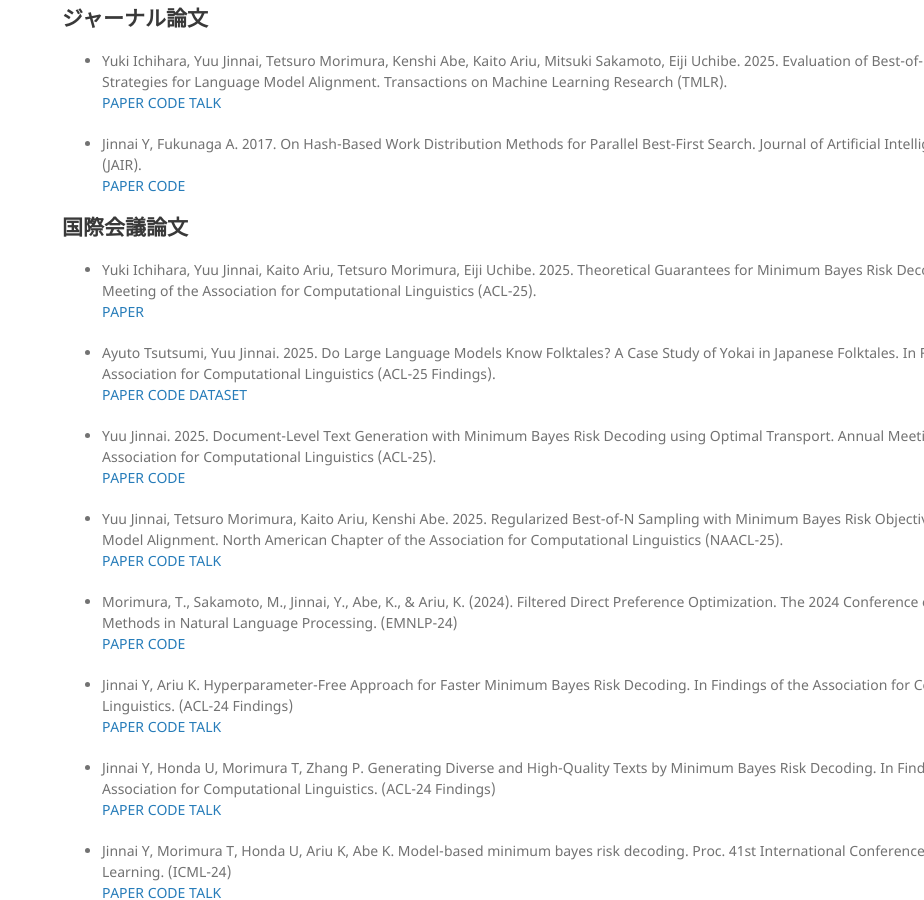
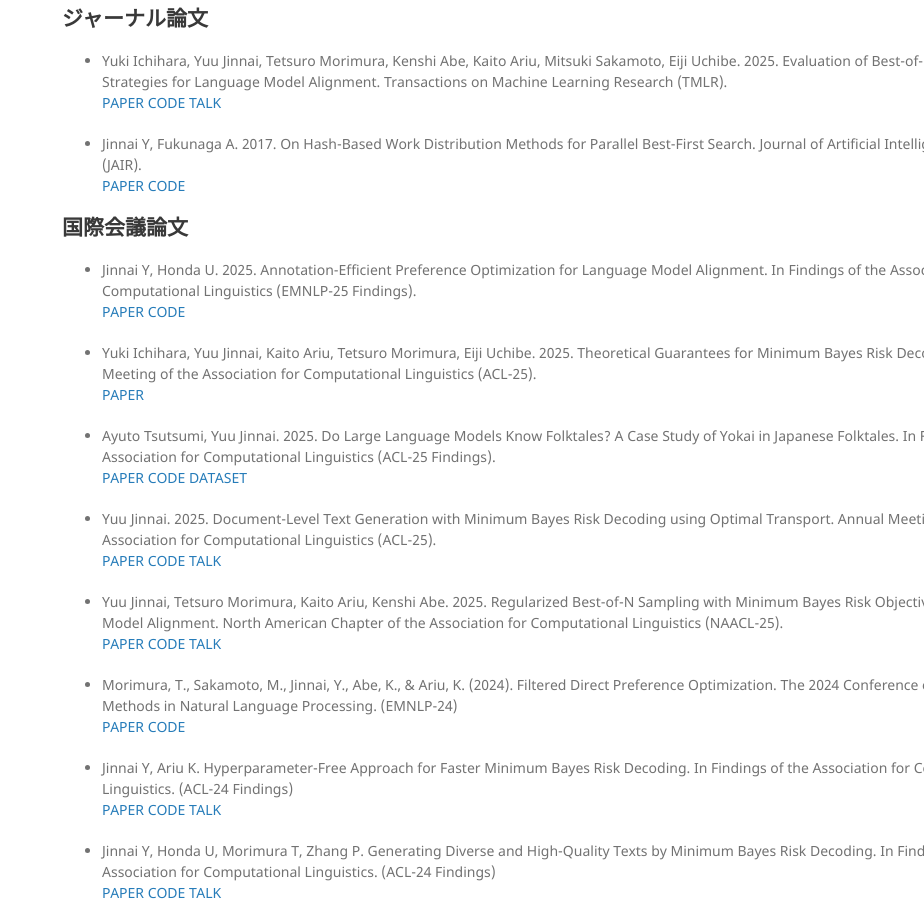
Before and after one commit to jinnaiyuu/jinnaiyuu.github.io, a Jekyll site: the page built from ja/index.md, in a window 1280 px wide and 900 px high, scrolled down 586 px. Shown: the whole window, without its empty margins (356-1280 px from the left). Built offline with Jekyll 4.4.1, drawn with Linux system fonts in a browser that asks for light colours; our own code applies the rules of GitHub Pages for plain Markdown files; some of the changed text lies outside the part shown.

Commit message:
added emnlp

```diff
--- a/ja/index.md
+++ b/ja/index.md
@@ -25,6 +25,9 @@
 
 ## 国際会議論文
 
+- Jinnai Y, Honda U. 2025. Annotation-Efficient Preference Optimization for Language Model Alignment. In Findings of the Association for Computational Linguistics (EMNLP-25 Findings).
+[PAPER](https://arxiv.org/abs/2405.13541) [CODE](https://github.com/CyberAgentAILab/annotation-efficient-po)
+
 - Yuki Ichihara, Yuu Jinnai, Kaito Ariu, Tetsuro Morimura, Eiji Uchibe. 2025. Theoretical Guarantees for Minimum Bayes Risk Decoding. Annual Meeting of the Association for Computational Linguistics (ACL-25).
 [PAPER](https://arxiv.org/abs/2502.12685)
 
@@ -32,7 +35,7 @@
 [PAPER](https://arxiv.org/abs/2506.03619) [CODE](https://github.com/CyberAgentAILab/YokaiEval) [DATASET](https://huggingface.co/datasets/cyberagent/YokaiEval)
 
 - Yuu Jinnai. 2025. Document-Level Text Generation with Minimum Bayes Risk Decoding using Optimal Transport. Annual Meeting of the Association for Computational Linguistics (ACL-25).
-[PAPER](https://arxiv.org/abs/2505.23078) [CODE](https://github.com/jinnaiyuu/mbr-optimal-transport)
+[PAPER](https://arxiv.org/abs/2505.23078) [CODE](https://github.com/jinnaiyuu/mbr-optimal-transport) [TALK](https://www.youtube.com/watch?v=98o31k8YuHE)
 
 - Yuu Jinnai, Tetsuro Morimura, Kaito Ariu, Kenshi Abe. 2025. Regularized Best-of-N Sampling with Minimum Bayes Risk Objective for Language Model Alignment. North American Chapter of the Association for Computational Linguistics (NAACL-25).
 [PAPER](https://arxiv.org/abs/2404.01054) [CODE](https://github.com/CyberAgentAILab/regularized-bon) [TALK](https://www.youtube.com/watch?v=W7tBJK4n0H8)
@@ -106,8 +109,6 @@
 
 ## プリプリント
 
-- Jinnai Y, Honda U. 2024. Annotation-Efficient Preference Optimization for Language Model Alignment arXiv preprint arXiv:2405.13541.
-[PAPER](https://arxiv.org/abs/2405.13541)
 - Jinnai Y., Morimura T., Honda U. 2023. On the Depth between Beam Search and Exhaustive Search for Text Generation. arXiv 2308.13696
 [PAPER](https://arxiv.org/abs/2308.13696)
 - Noda T, Jinnai Y, Tomii N, Azuma T. 2023. Blind Signal Separation for Fast Ultrasound Computed Tomography. arXiv 2304.14424
```
Also changed, not shown: index.md (+2 -1 lines).
